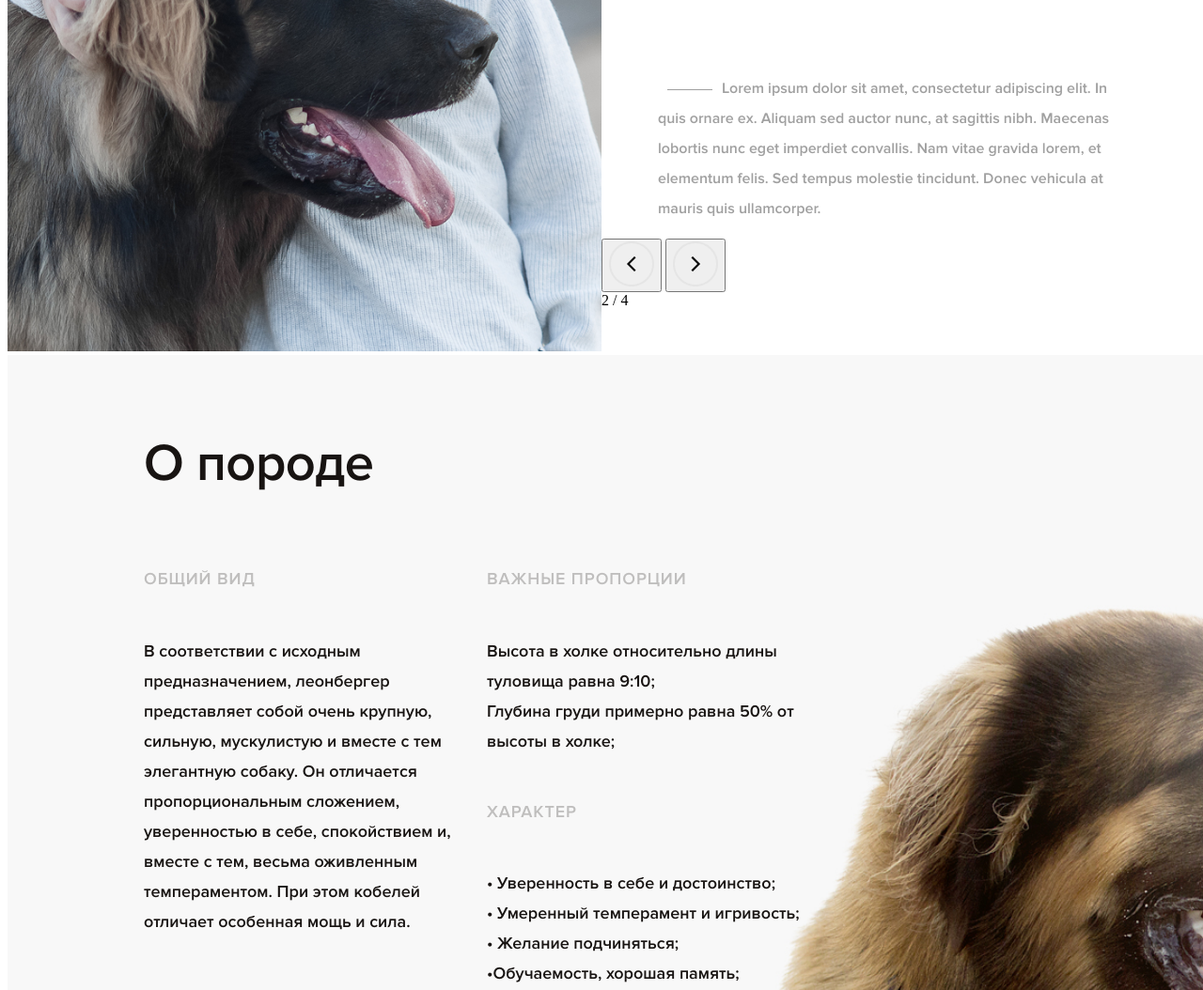
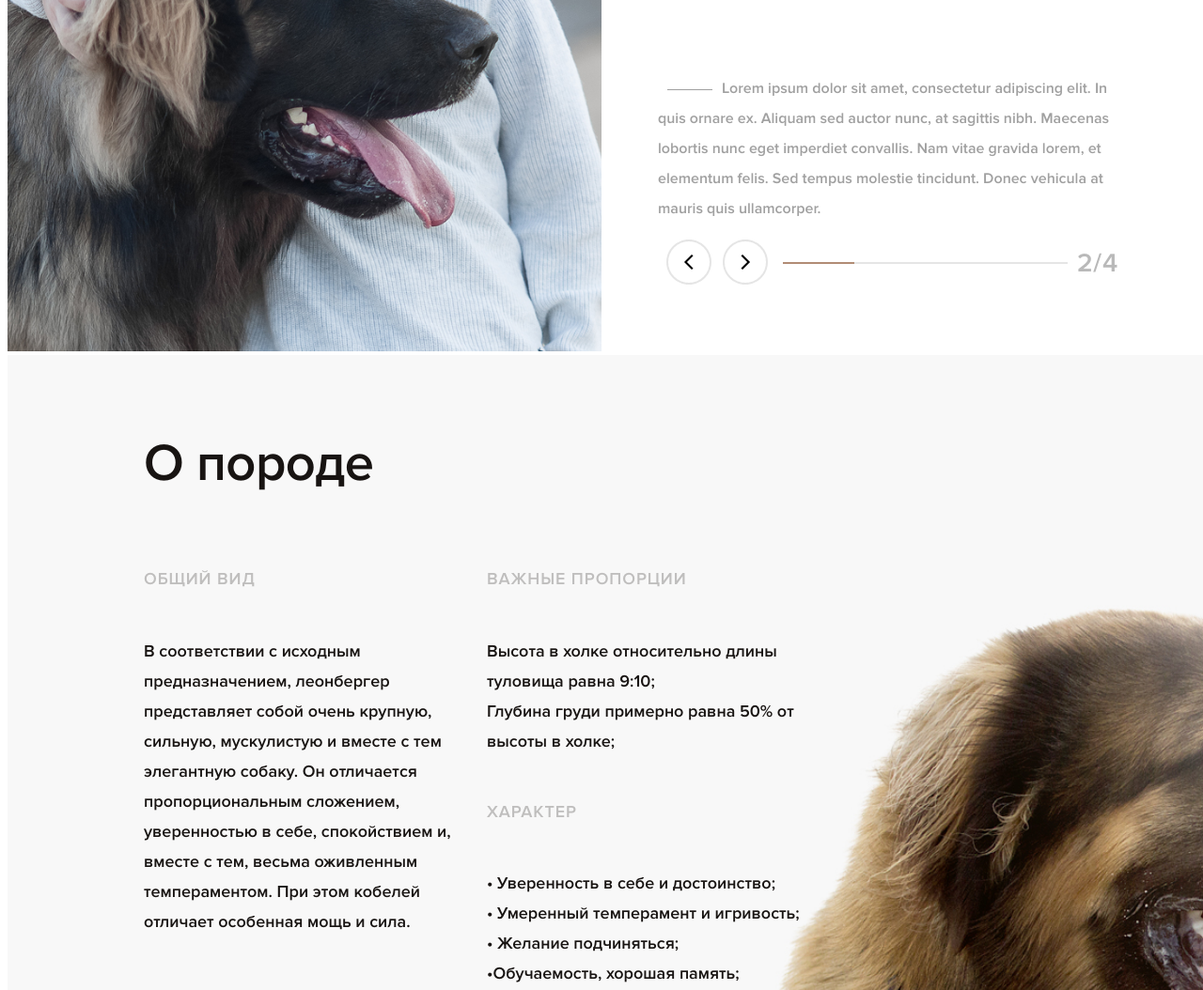
Before and after one commit to kjulia/suzirya_leva-template, a plain HTML site: page pages/leonberger.html in a window 1280 px wide. Shown: the part 1429-2483 px from the top of the page at 94% size. Drawn offline with Linux system fonts and the light colour scheme.

Commit message:
Update breeds_style.css

```diff
--- a/css/breeds_style.css
+++ b/css/breeds_style.css
@@ -216,6 +216,36 @@ li a {
   width: 48px;
   height: 1px;
   background-color: #a0a0a0; }
+.progress {
+  padding-left: 63px;
+  width: 500px;
+  display: inline-flex; }
+button {
+  background-color: #fff;
+  border: none;
+  cursor: pointer; }
+#myProgress {
+  margin-top: 25px;
+  margin-left: 10px;
+  width: 307px;
+  height: 2px;
+  background-color: #e5e5e5; }
+#myBar {
+  width: 25%;
+  height: 2px;
+  background-color: #b18c75;
+  color: white; }
+.count {
+  margin-top: 10px;
+  margin-left: 10px;
+  width: 48px;
+  height: 23px;
+  color: #b9b9b9;
+  font-family: "Proxima Nova";
+  font-size: 28px;
+  font-weight: 400;
+  line-height: 32px;
+  letter-spacing: -3.2px; }
 .fluid_about {
   background: url('../img/backgrounds/brt_white.jpg') no-repeat;
   background-size: cover;
```
